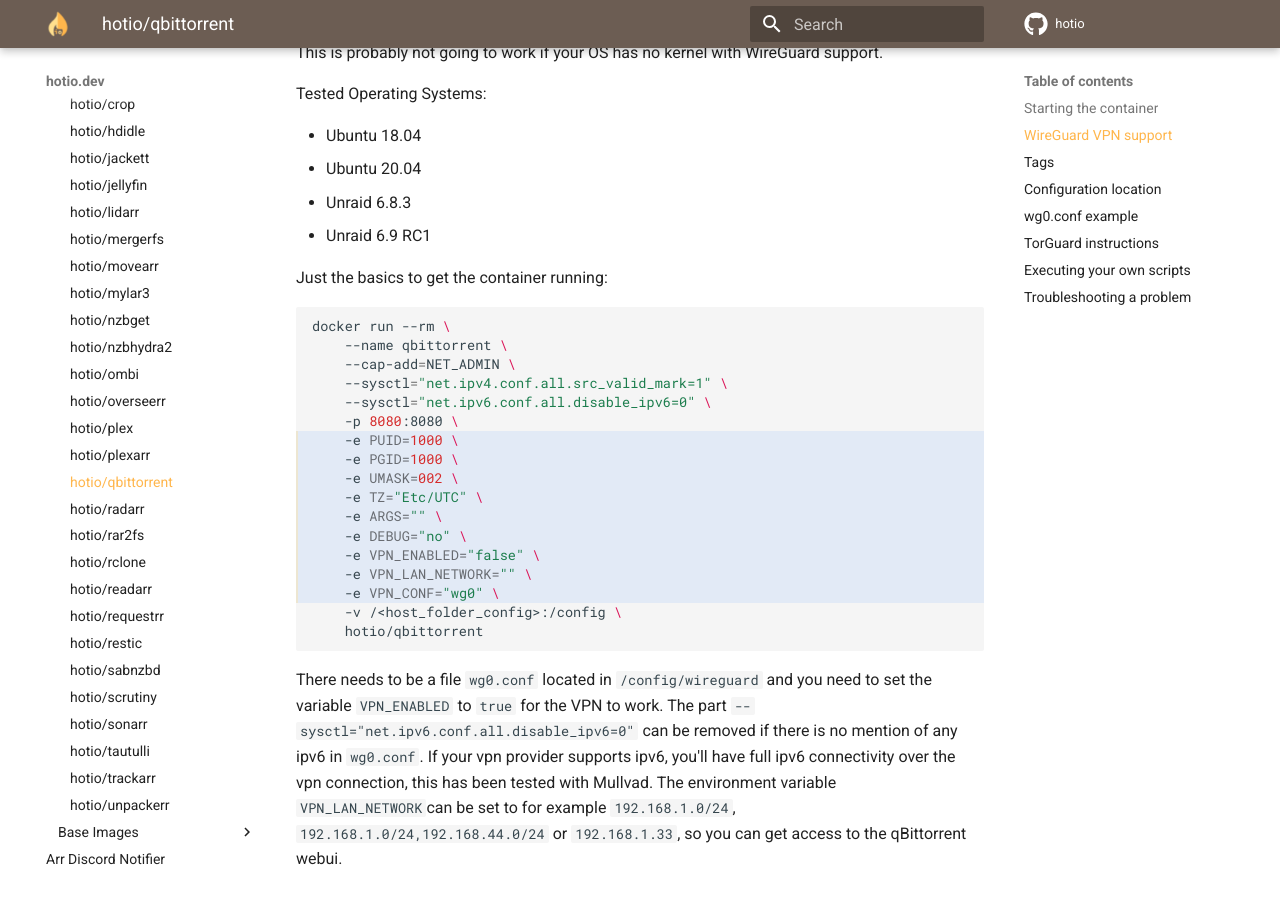
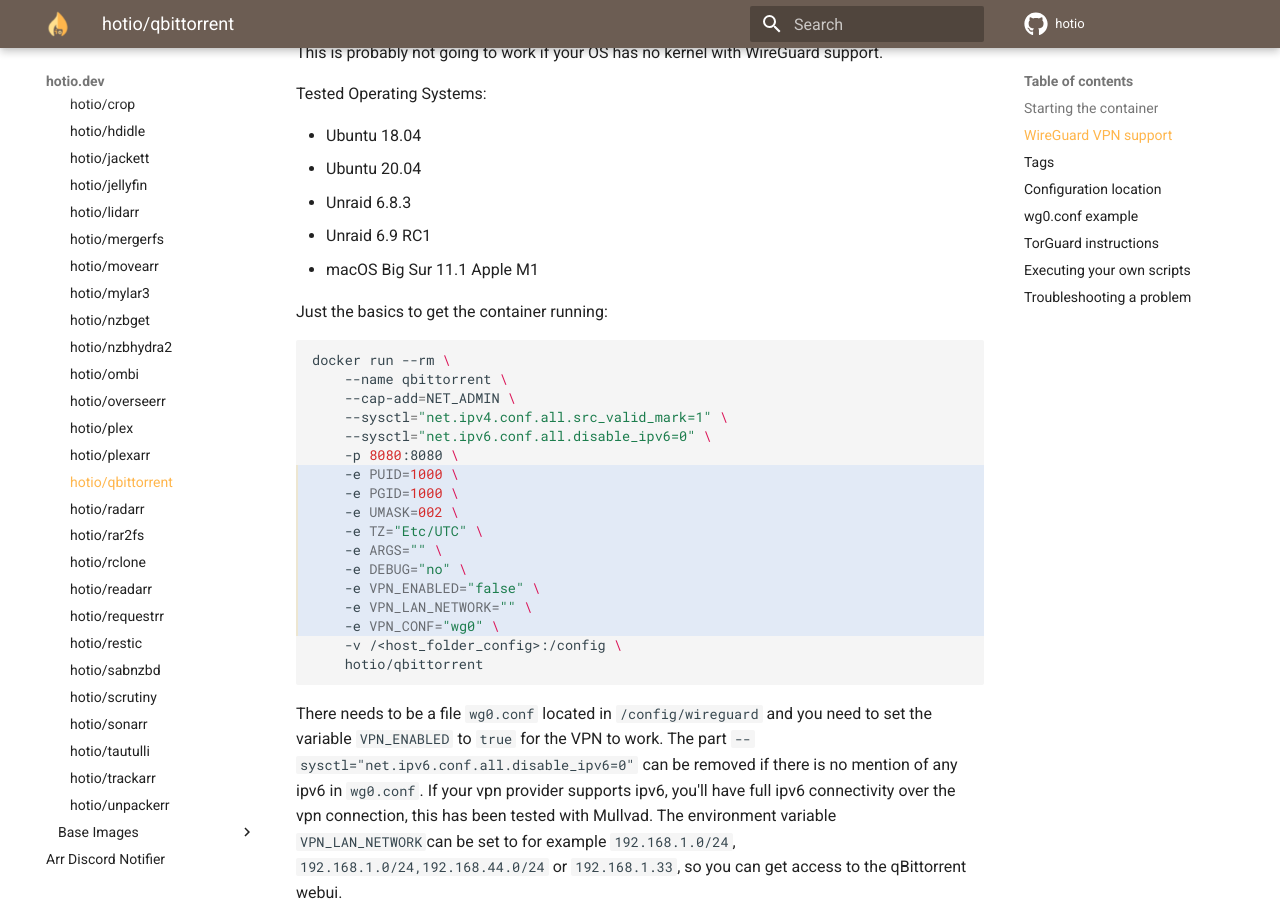
Before and after one commit to hotio/website, an MkDocs documentation site: the page built from docs/containers/qbittorrent.md, in a window 1280 px wide and 900 px high, scrolled down 868 px. Built offline with MkDocs 1.6.1 and Material for MkDocs 9.7.7, drawn with Linux system fonts in a browser that asks for light colours.

Commit message:
add macOS Big Sur 11.1 Apple M1 to tested os for qbittorrent wireguard support

```diff
--- a/docs/containers/qbittorrent.md
+++ b/docs/containers/qbittorrent.md
@@ -37,6 +37,7 @@
 * Ubuntu 20.04
 * Unraid 6.8.3
 * Unraid 6.9 RC1
+* macOS Big Sur 11.1 Apple M1
 
 Just the basics to get the container running:
 
```
